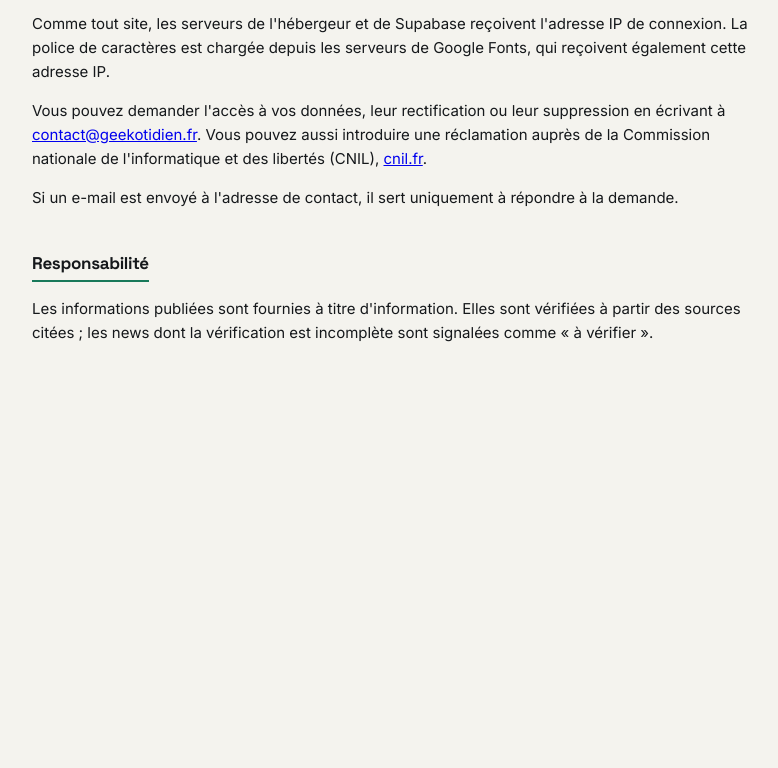
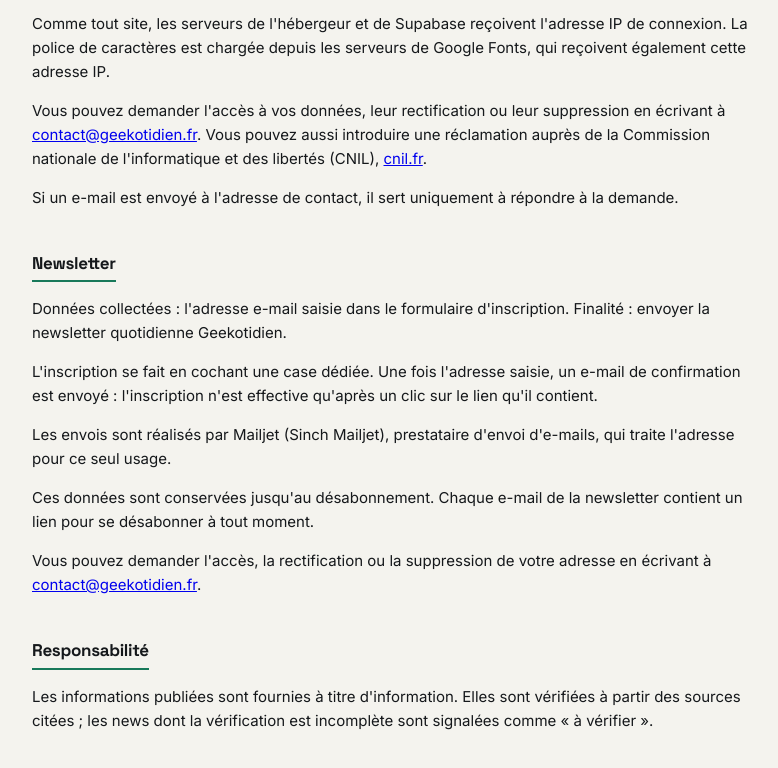
Before and after one commit to Vindiou69/geekotidien, a plain HTML site: page mentions-legales.html in a window 1280 px wide. Shown: the part 1498-2266 px from the top of the page, without its empty margins (248-1026 px from the left). Before the commit the page ends 1898 px from the top, so only its background shows below. Drawn offline with Linux system fonts and the light colour scheme; animation ran at ten frames a second.

Commit message:
Ajout du formulaire d'inscription à la newsletter et section Newsletter dans les mentions légales
Co-Authored-By: Claude Haiku 5.5 <noreply@anthropic.com>
Claude-Session: https://claude.ai/code/session_01ATygheahUSuRKVxBf1f4qf

```diff
--- a/mentions-legales.html
+++ b/mentions-legales.html
@@ -21,7 +21,7 @@
 <main class="wrap legal">
   <a class="retour" href="index.html">← Retour à Geekotidien</a>
   <h1>Mentions légales</h1>
-  <p><small>Dernière mise à jour : 13 novembre 2026.</small></p>
+  <p><small>Dernière mise à jour : 17 novembre 2026.</small></p>
 
   <h2>Éditeur du site</h2>
   <p>Le site Geekotidien (geekotidien.fr) est édité par : GEEKOTIDIEN (pseudo).</p>
@@ -51,6 +51,13 @@
   <p>Vous pouvez demander l'accès à vos données, leur rectification ou leur suppression en écrivant à <a href="mailto:contact@geekotidien.fr">contact@geekotidien.fr</a>. Vous pouvez aussi introduire une réclamation auprès de la Commission nationale de l'informatique et des libertés (CNIL), <a href="https://www.cnil.fr" rel="noopener">cnil.fr</a>.</p>
   <p>Si un e-mail est envoyé à l'adresse de contact, il sert uniquement à répondre à la demande.</p>
 
+  <h2>Newsletter</h2>
+  <p>Données collectées : l'adresse e-mail saisie dans le formulaire d'inscription. Finalité : envoyer la newsletter quotidienne Geekotidien.</p>
+  <p>L'inscription se fait en cochant une case dédiée. Une fois l'adresse saisie, un e-mail de confirmation est envoyé : l'inscription n'est effective qu'après un clic sur le lien qu'il contient.</p>
+  <p>Les envois sont réalisés par Mailjet (Sinch Mailjet), prestataire d'envoi d'e-mails, qui traite l'adresse pour ce seul usage.</p>
+  <p>Ces données sont conservées jusqu'au désabonnement. Chaque e-mail de la newsletter contient un lien pour se désabonner à tout moment.</p>
+  <p>Vous pouvez demander l'accès, la rectification ou la suppression de votre adresse en écrivant à <a href="mailto:contact@geekotidien.fr">contact@geekotidien.fr</a>.</p>
+
   <h2>Responsabilité</h2>
   <p>Les informations publiées sont fournies à titre d'information. Elles sont vérifiées à partir des sources citées ; les news dont la vérification est incomplète sont signalées comme « à vérifier ».</p>
 </main>
```
Also changed, not shown: index.html (+5 -0 lines).
